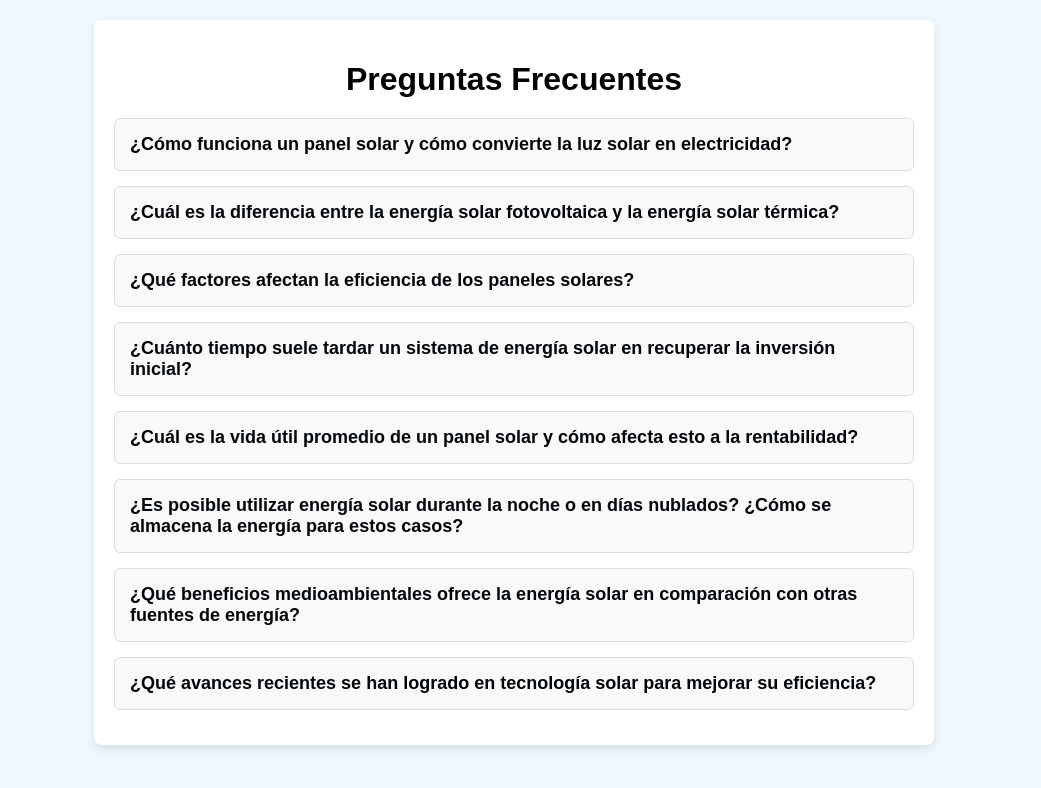
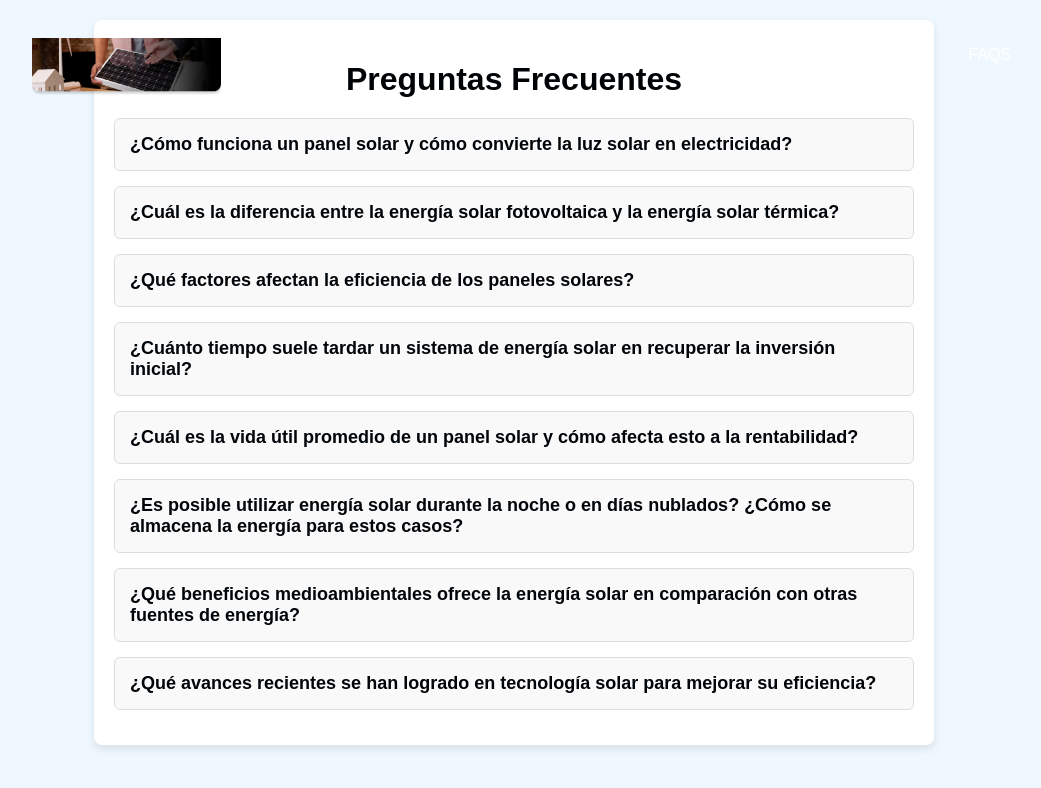
Before and after one commit to Andresm96/solarium, a plain HTML site: page pages/faqs.html in a window 1280 px wide. Shown: the whole page, without its empty margins (126-1167 px from the left). Drawn offline with Linux system fonts and the light colour scheme.

Commit message:
actualizacion baner faqs

```diff
--- a/css/fasq.css
+++ b/css/fasq.css
@@ -5,7 +5,54 @@ body {
     background-color: #f0f8ff;
     color: #333;
 }
+header{
+    position: absolute;
+    width: 100%;
+    height: 70px;
+    z-index:10;
+}
+nav{
+    max-width: 1024px;
+    margin: 0 auto;
 
+}
+header img{
+    padding: 18px 10px;
+
+}
+nav ul{
+    float: right;
+    list-style: none;
+    text-align: center;
+    vertical-align: top;
+    margin: 0 10px;
+}
+nav li{
+    list-style-type: none;
+    display: inline;
+}
+nav li a{
+    font-size: 1em;
+    text-decoration: none;
+    line-height: 70px;
+    padding: 15px 10px;
+    color: white;
+    margin: 15px;
+
+
+}
+nav li a:hover{
+    color: white;
+    background-color:orange;
+    border-radius: 5px;
+    padding: 0.5rem;
+}
+
+.ban{
+    display: flex;
+    background-image: url('/img/index/banner-pp-home-bg.webp'); background-repeat: no-repeat; width:100; height: 750px;
+    max-width: 100%;
+}
 .container {
     max-width: 800px;
     margin: auto;
--- a/pages/faqs.html
+++ b/pages/faqs.html
@@ -6,6 +6,19 @@
     <title>Preguntas Frecuentes</title>
     <link rel="stylesheet" href="../css/fasq.css">
 </head>
+<header>
+    <nav>
+        <a href="/pages/index.html/"><img src="../img/FAQ/banner.webp" alt="logo-solarium-header" width="189" height="58"></a>
+        <ul>
+            <li><a href="/pages/index.html">Inicio</a></li>
+            <li><a href="/pages/beneficios.html">Beneficios</a></li>
+            <li><a href="/pages/testimonios.html">Testimonios</a></li>
+            <li><a href="/pages/blog.html">Blog</a></li>
+            <li><a href="/pages/contacto.html">Contacto</a></li>
+            <li><a href="/pages/faqs.html">FAQS</a></li>
+        </ul>
+    </nav>
+</header>
 <body>
     <div class="container">
         <h1>Preguntas Frecuentes</h1>
```
